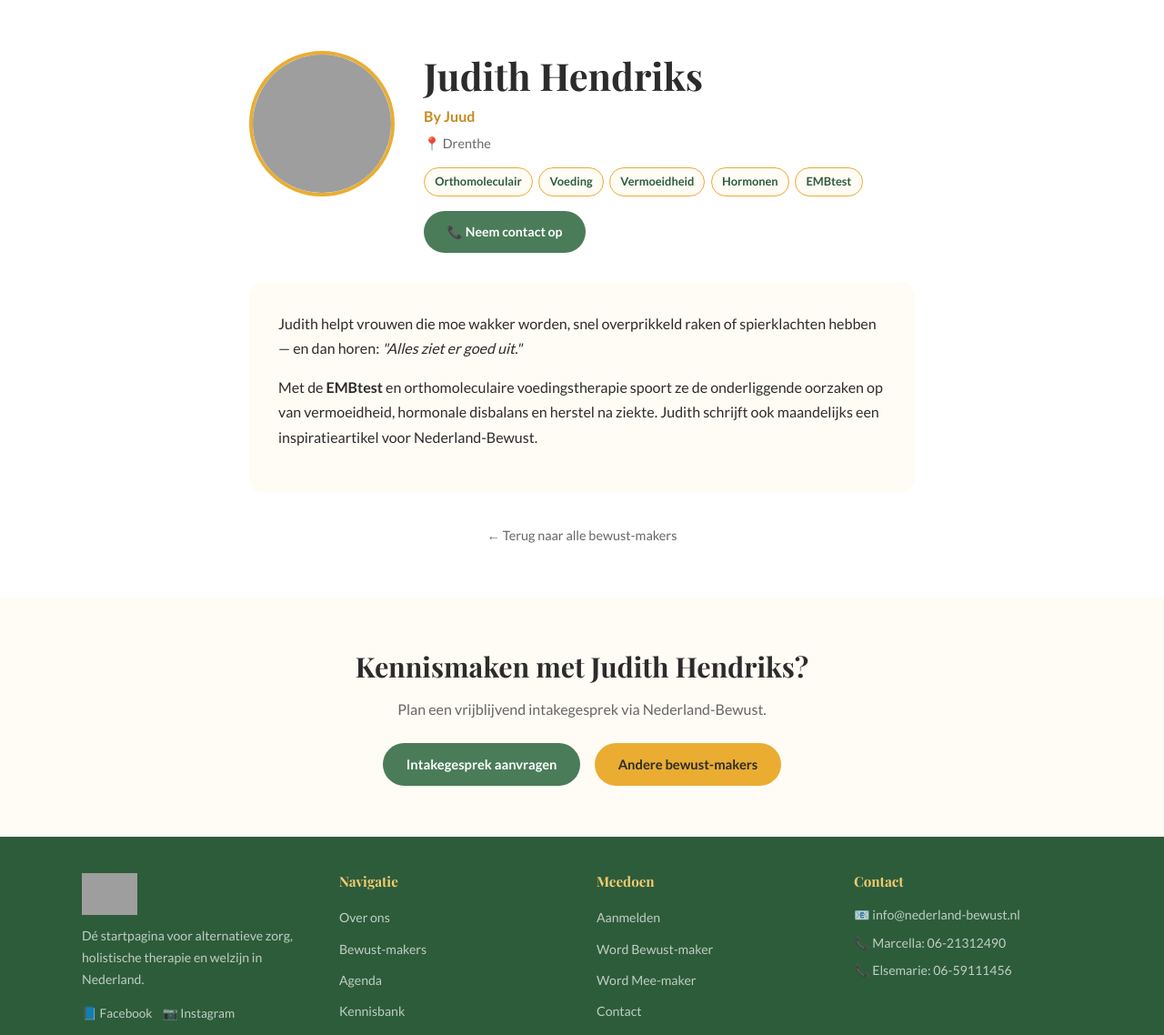
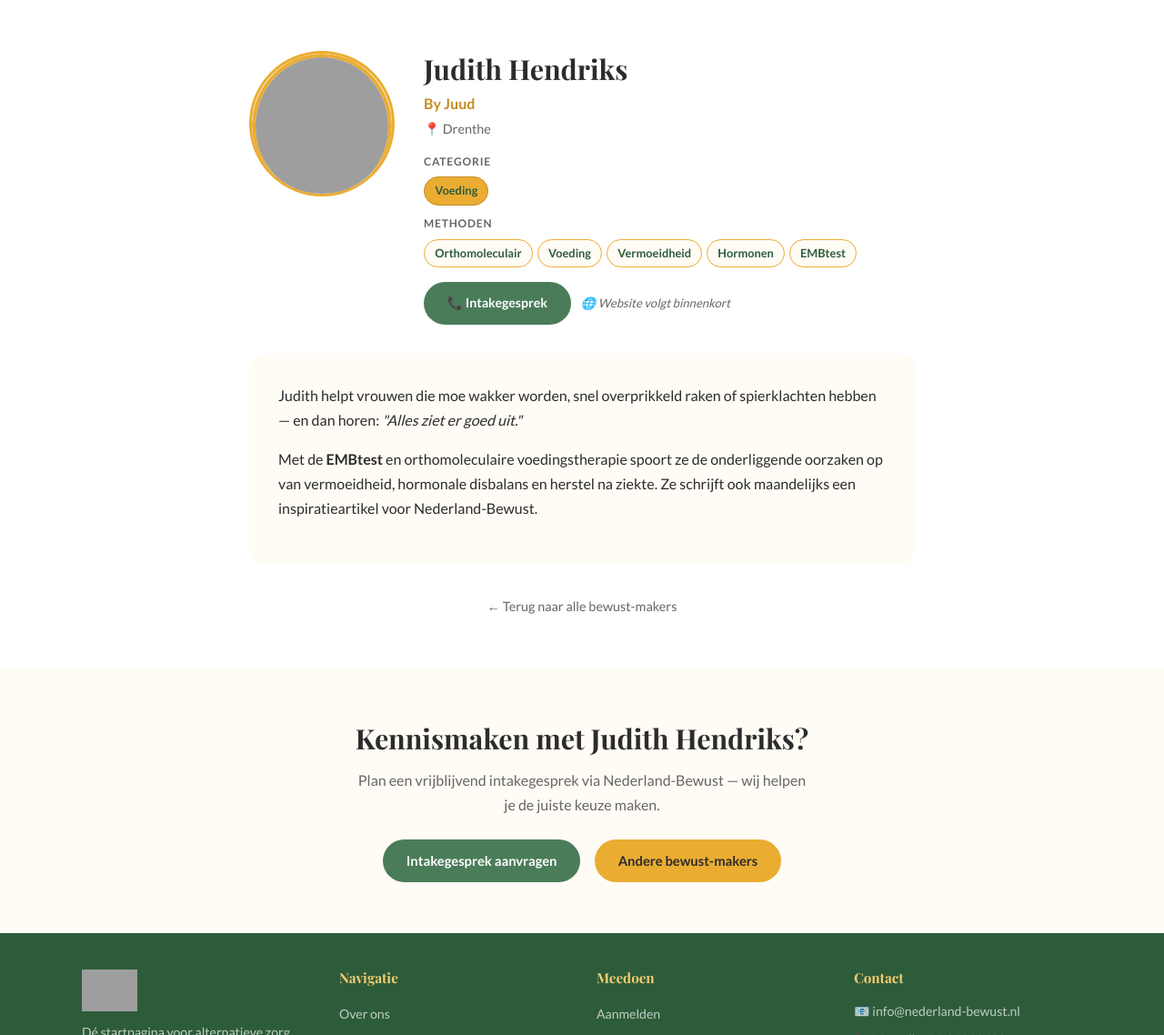
Before and after one commit to hands4flownl/nederland-bewust, a Jekyll site: the page built from pages/bewust-makers/byjuud.html, in a window 1280 px wide and 1400 px high. Shown: the part 262-1400 px from the top of the window at 91% size. Built offline with Jekyll 4.4.1, drawn with Linux system fonts in a browser that asks for light colours; grey boxes are pictures that could not be loaded.

Commit message:
Update profiel: Judith Hendriks

```diff
--- a/pages/bewust-makers/byjuud.html
+++ b/pages/bewust-makers/byjuud.html
@@ -1,7 +1,7 @@
 ---
 layout: standaard
 title: "Judith Hendriks – By Juud"
-beschrijving: "Judith Hendriks is bewust-maker bij Nederland-Bewust in Drenthe."
+beschrijving: "Judith Hendriks is bewust-maker bij Nederland-Bewust in Drenthe. Gespecialiseerd in Voeding."
 permalink: /bewust-makers/byjuud/
 ---
 
@@ -13,24 +13,38 @@
 <section class="sectie">
   <div class="container container--nauw">
 
-    <div class="profiel-header">
-      <img src="{{ '/' | relative_url }}wp-content/uploads/2026/03/cropped-Bewust-maker-Judith-Hendriks.jpg" alt="Judith Hendriks" class="profiel-foto-groot" loading="lazy">
-      <div class="profiel-meta">
-        <h1>Judith Hendriks</h1>
-        <p class="praktijk">By Juud</p>
-        <p class="regio">📍 Drenthe</p>
-        <div class="profiel-tags"><span class="profiel-tag">Orthomoleculair</span><span class="profiel-tag">Voeding</span><span class="profiel-tag">Vermoeidheid</span><span class="profiel-tag">Hormonen</span><span class="profiel-tag">EMBtest</span></div>
-        <div style="display:flex;gap:0.8rem;flex-wrap:wrap;margin-top:1rem;">
-          <a href="{{ '/contact/' | relative_url }}" class="knop knop--groen" style="font-size:0.88rem;">📞 Neem contact op</a>
+    <div class="profiel-header" style="display:flex;gap:2rem;align-items:flex-start;margin-bottom:2rem;flex-wrap:wrap;">
+      <div class="maker-kaart__foto-wrap" style="width:160px;height:160px;flex-shrink:0;">
+        <img src="https://nederland-bewust.nl/wp-content/uploads/2026/03/cropped-Bewust-maker-Judith-Hendriks.jpg"
+          alt="Judith Hendriks"
+          style="width:160px;height:160px;border-radius:50%;object-fit:cover;border:4px solid var(--goud);"
+          loading="lazy"
+          onerror="this.parentElement.innerHTML='<div style=\'width:160px;height:160px;border-radius:50%;background:var(--creme);border:4px solid var(--goud);display:flex;align-items:center;justify-content:center;font-size:3rem;\'>🌿</div>';">
+      </div>
+      <div style="flex:1;min-width:220px;">
+        <h2 style="margin-bottom:0.3rem;">Judith Hendriks</h2>
+        <p style="color:var(--goud-donker);font-weight:700;margin-bottom:0.2rem;">By Juud</p>
+        <p style="color:var(--tekst-licht);font-size:0.9rem;margin-bottom:0.8rem;">📍 Drenthe</p>
+        <div style="margin-bottom:0.6rem;">
+          <p style="font-size:0.75rem;font-weight:700;text-transform:uppercase;letter-spacing:0.07em;color:var(--tekst-licht);margin-bottom:0.4rem;">Categorie</p>
+          <div style="display:flex;flex-wrap:wrap;gap:0.3rem;"><span class="profiel-tag" style="background:var(--goud);border-color:var(--goud-donker);">Voeding</span></div>
+        </div>
+        <div style="margin-bottom:1rem;">
+          <p style="font-size:0.75rem;font-weight:700;text-transform:uppercase;letter-spacing:0.07em;color:var(--tekst-licht);margin-bottom:0.4rem;">Methoden</p>
+          <div style="display:flex;flex-wrap:wrap;gap:0.3rem;"><span class="profiel-tag">Orthomoleculair</span><span class="profiel-tag">Voeding</span><span class="profiel-tag">Vermoeidheid</span><span class="profiel-tag">Hormonen</span><span class="profiel-tag">EMBtest</span></div>
+        </div>
+        <div style="display:flex;gap:0.7rem;flex-wrap:wrap;margin-top:1rem;align-items:center;">
+          <a href="{{ '/contact/' | relative_url }}" class="knop knop--groen" style="font-size:0.88rem;">📞 Intakegesprek</a>
+          <span style="font-size:0.82rem;color:var(--tekst-licht);font-style:italic;">🌐 Website volgt binnenkort</span>
         </div>
       </div>
     </div>
 
     <div style="background:var(--creme);border-radius:var(--radius-groot);padding:2rem;margin-bottom:2rem;">
-      <p>Judith helpt vrouwen die moe wakker worden, snel overprikkeld raken of spierklachten hebben — en dan horen: <em>"Alles ziet er goed uit."</em></p><p>Met de <strong>EMBtest</strong> en orthomoleculaire voedingstherapie spoort ze de onderliggende oorzaken op van vermoeidheid, hormonale disbalans en herstel na ziekte. Judith schrijft ook maandelijks een inspiratieartikel voor Nederland-Bewust.</p>
+      <p>Judith helpt vrouwen die moe wakker worden, snel overprikkeld raken of spierklachten hebben — en dan horen: <em>"Alles ziet er goed uit."</em></p><p>Met de <strong>EMBtest</strong> en orthomoleculaire voedingstherapie spoort ze de onderliggende oorzaken op van vermoeidheid, hormonale disbalans en herstel na ziekte. Ze schrijft ook maandelijks een inspiratieartikel voor Nederland-Bewust.</p>
     </div>
 
-    <div style="text-align:center;margin-top:2rem;">
+    <div style="text-align:center;margin-top:1.5rem;">
       <a href="{{ '/onze-bewust-makers/' | relative_url }}" style="font-size:0.9rem;color:var(--tekst-licht);">← Terug naar alle bewust-makers</a>
     </div>
   </div>
@@ -39,7 +53,7 @@
 <section class="sectie sectie--kleur">
   <div class="container" style="text-align:center;">
     <h2>Kennismaken met Judith Hendriks?</h2>
-    <p style="max-width:500px;margin:0.8rem auto 1.5rem;color:var(--tekst-licht);">Plan een vrijblijvend intakegesprek via Nederland-Bewust.</p>
+    <p style="max-width:500px;margin:0.8rem auto 1.5rem;color:var(--tekst-licht);">Plan een vrijblijvend intakegesprek via Nederland-Bewust — wij helpen je de juiste keuze maken.</p>
     <div style="display:flex;gap:1rem;justify-content:center;flex-wrap:wrap;">
       <a href="{{ '/contact/' | relative_url }}" class="knop knop--groen">Intakegesprek aanvragen</a>
       <a href="{{ '/onze-bewust-makers/' | relative_url }}" class="knop knop--goud">Andere bewust-makers</a>
```
